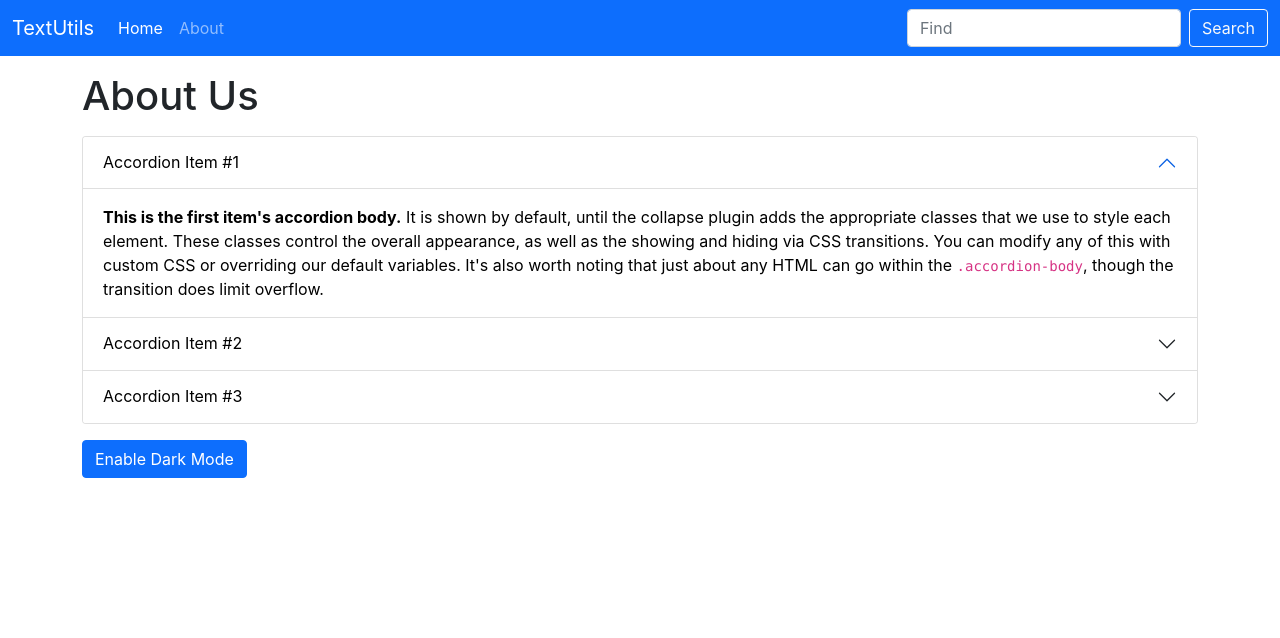
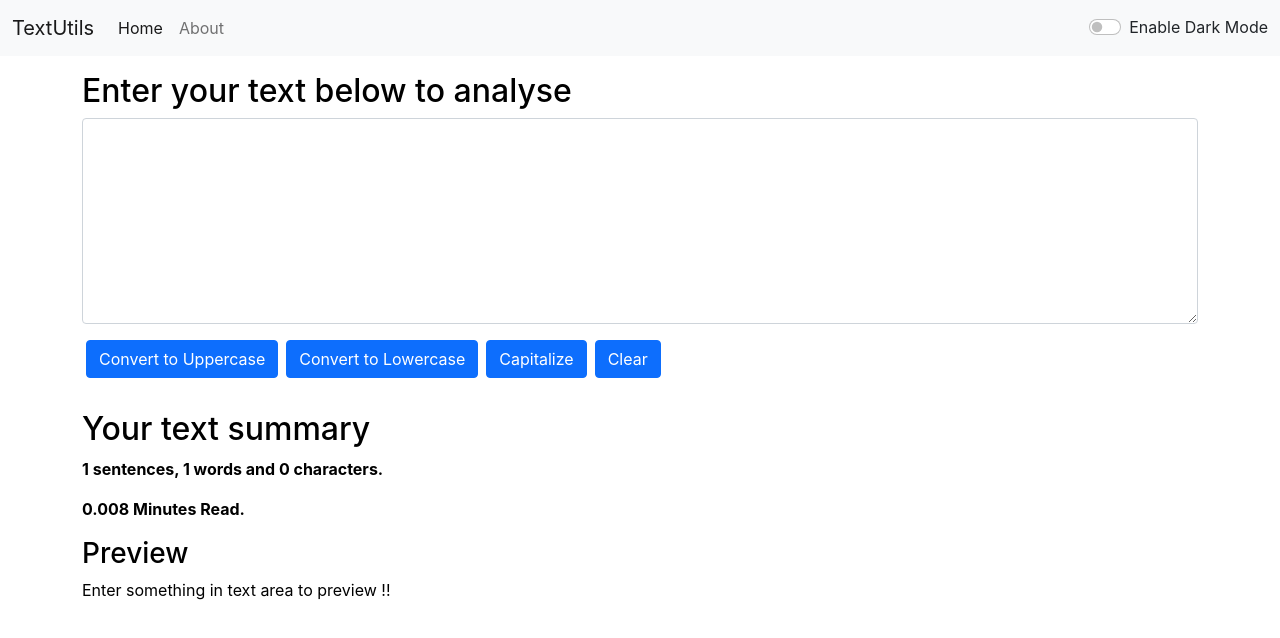
Before and after one commit to NumanDeveloper/TextUtils-React, a React (Create React App) app: page / in a window 1280 px wide. Shown: the top 638 px of the page. Built offline with nearby package versions, Linux system fonts and the light colour scheme.

Commit message:
added dark mode

```diff
--- a/src/App.js
+++ b/src/App.js
@@ -2,15 +2,29 @@ import logo from './logo.svg';
 import './App.css';
 import Navbar from './components/Navbar';
 import PropTypes from 'prop-types'
-import About from './components/About';
-// import TextForm from './components/TextForm';
+// import About from './components/About';
+import TextForm from './components/TextForm';
+import { useState } from 'react';
 
 function App() {
+  // TODO: give most control to App.js
+  const [mode, setMode] = useState('light');
+
+  const toggleMode = () =>{
+    if (mode === 'light') {
+      setMode('dark');
+      document.body.style.backgroundColor = '#070a26';
+    }
+    else{
+      setMode('light');
+      document.body.style.backgroundColor = 'white';
+    }
+  }
   return (
     <>
-      <Navbar title="TextUtils"/>
-      {/* <TextForm heading="Enter your text below to analyse"/> */}
-      <About/>
+      <Navbar title="TextUtils" mode={mode} toggleMode={toggleMode}/>
+      <TextForm heading="Enter your text below to analyse" mode={mode}/>
+      {/* <About/> */}
     </>
   );
 }
--- a/src/components/About.js
+++ b/src/components/About.js
@@ -29,47 +29,47 @@ export default function About() {
         <div>
             <div className='container'>
                 <h1 className='my-3'>About Us</h1>
-                <div class="accordion" id="accordionExample">
-                    <div class="accordion-item" style={style}>
-                        <h2 class="accordion-header" id="headingOne">
-                            <button style={style} class="accordion-button" type="button" data-bs-toggle="collapse" data-bs-target="#collapseOne" aria-expanded="true" aria-controls="collapseOne">
+                <div className="accordion" id="accordionExample">
+                    <div className="accordion-item" style={style}>
+                        <h2 className="accordion-header" id="headingOne">
+                            <button style={style} className="accordion-button" type="button" data-bs-toggle="collapse" data-bs-target="#collapseOne" aria-expanded="true" aria-controls="collapseOne">
                                 Accordion Item #1
                             </button>
                         </h2>
-                        <div id="collapseOne" class="accordion-collapse collapse show" aria-labelledby="headingOne" data-bs-parent="#accordionExample">
-                            <div class="accordion-body">
+                        <div id="collapseOne" className="accordion-collapse collapse show" aria-labelledby="headingOne" data-bs-parent="#accordionExample">
+                            <div className="accordion-body">
                                 <strong>This is the first item's accordion body.</strong> It is shown by default, until the collapse plugin adds the appropriate classes that we use to style each element. These classes control the overall appearance, as well as the showing and hiding via CSS transitions. You can modify any of this with custom CSS or overriding our default variables. It's also worth noting that just about any HTML can go within the <code>.accordion-body</code>, though the transition does limit overflow.
                             </div>
                         </div>
                     </div>
 
-                    <div class="accordion-item" style={style}>
-                        <h2 class="accordion-header" id="headingTwo">
-                            <button style={style} class="accordion-button collapsed" type="button" data-bs-toggle="collapse" data-bs-target="#collapseTwo" aria-expanded="false" aria-controls="collapseTwo">
+                    <div className="accordion-item" style={style}>
+                        <h2 className="accordion-header" id="headingTwo">
+                            <button style={style} className="accordion-button collapsed" type="button" data-bs-toggle="collapse" data-bs-target="#collapseTwo" aria-expanded="false" aria-controls="collapseTwo">
                                 Accordion Item #2
                             </button>
                         </h2>
-                        <div id="collapseTwo" class="accordion-collapse collapse" aria-labelledby="headingTwo" data-bs-parent="#accordionExample">
-                            <div class="accordion-body">
+                        <div id="collapseTwo" className="accordion-collapse collapse" aria-labelledby="headingTwo" data-bs-parent="#accordionExample">
+                            <div className="accordion-body">
                                 <strong>This is the second item's accordion body.</strong> It is hidden by default, until the collapse plugin adds the appropriate classes that we use to style each element. These classes control the overall appearance, as well as the showing and hiding via CSS transitions. You can modify any of this with custom CSS or overriding our default variables. It's also worth noting that just about any HTML can go within the <code>.accordion-body</code>, though the transition does limit overflow.
                             </div>
                         </div>
                     </div>
 
-                    <div class="accordion-item" style={style}>
-                        <h2 class="accordion-header" id="headingThree">
-                            <button style={style} class="accordion-button collapsed" type="button" data-bs-toggle="collapse" data-bs-target="#collapseThree" aria-expanded="false" aria-controls="collapseThree">
+                    <div className="accordion-item" style={style}>
+                        <h2 className="accordion-header" id="headingThree">
+                            <button style={style} className="accordion-button collapsed" type="button" data-bs-toggle="collapse" data-bs-target="#collapseThree" aria-expanded="false" aria-controls="collapseThree">
                                 Accordion Item #3
                             </button>
                         </h2>
-                        <div id="collapseThree" class="accordion-collapse collapse" aria-labelledby="headingThree" data-bs-parent="#accordionExample">
-                            <div class="accordion-body">
+                        <div id="collapseThree" className="accordion-collapse collapse" aria-labelledby="headingThree" data-bs-parent="#accordionExample">
+                            <div className="accordion-body">
                                 <strong>This is the third item's accordion body.</strong> It is hidden by default, until the collapse plugin adds the appropriate classes that we use to style each element. These classes control the overall appearance, as well as the showing and hiding via CSS transitions. You can modify any of this with custom CSS or overriding our default variables. It's also worth noting that just about any HTML can go within the <code>.accordion-body</code>, though the transition does limit overflow.
                             </div>
                         </div>
                     </div>
                 </div>
-                <button type="button" class="my-3 btn btn-primary" onClick={toggleState}>{btn}</button>
+                <button type="button" className="my-3 btn btn-primary" onClick={toggleState}>{btn}</button>
             </div>
         </div>
     )
--- a/src/components/Navbar.js
+++ b/src/components/Navbar.js
@@ -2,7 +2,7 @@ import React from 'react'
 
 export default function Navbar(props) {
     return (
-        <nav className="navbar navbar-expand-md navbar-dark bg-primary">
+        <nav className={`navbar navbar-expand-md navbar-${props.mode} bg-${props.mode}`}>
             <div className="container-fluid">
                 <a className="navbar-brand" href="/">{props.title}</a>
                 <button className="navbar-toggler" type="button" data-bs-toggle="collapse" data-bs-target="#navbarSupportedContent" aria-controls="navbarSupportedContent" aria-expanded="false" aria-label="Toggle navigation">
@@ -17,10 +17,14 @@ export default function Navbar(props) {
                             <a className="nav-link" href="/">{props.about}</a>
                         </li>
                     </ul>
-                    <form className="d-flex">
+                    {/* <form className="d-flex">
                         <input className="form-control me-2" type="search" placeholder="Find" />
                         <button className="btn btn-outline-light" type="submit">Search</button>
-                    </form>
+                    </form> */}
+                    <div className={`form-check form-switch text-${props.mode === 'light' ? 'dark' : 'light'}`}>
+                        <input className="form-check-input" type="checkbox" role="switch" id="switch" onClick={props.toggleMode}/>
+                        <label className="form-check-label" htmlFor="switch">Enable Dark Mode</label>
+                    </div>
                 </div>
             </div>
         </nav>
--- a/src/components/TextForm.js
+++ b/src/components/TextForm.js
@@ -3,6 +3,7 @@ import React, { useState } from 'react'
 export default function TextForm(props) {
     // Declare a new state variable, which we'll call "text"
     const [text, setText] = useState("");
+    //   TODO:
     //   we can't change the value of state variable directly, instead use function
     //   setText("new text");
     const handleUpperClick = () => {
@@ -30,21 +31,24 @@ export default function TextForm(props) {
     }
     return (
         <>
-            <div className="container my-3">
+            <div className="container my-3" style={{ color: props.mode === 'dark' ? 'white' : 'black' }}>
                 <h2>{props.heading}</h2>
-                <textarea className="form-control" onChange={handleOnChange} value={text} id="myBox" rows="8"></textarea>
+                <textarea className="form-control" onChange={handleOnChange} value={text} style={{
+                    backgroundColor: props.mode === 'dark' ? 'gray' : 'white',
+                    color: props.mode === 'dark' ? 'white' : 'black'
+                }} id="myBox" rows="8"></textarea>
                 <button className="my-3 mx-1 btn btn-primary" onClick={handleUpperClick}>Convert to Uppercase</button>
                 <button className="my-3 mx-1 btn btn-primary" onClick={handleLowerClick}>Convert to Lowercase</button>
                 <button className="my-3 mx-1 btn btn-primary" onClick={handleCapClick}>Capitalize</button>
                 <button className="my-3 mx-1 btn btn-primary" onClick={handleClearClick}>Clear</button>
             </div>
 
-            <div className="container">
+            <div className="container" style={{ color: props.mode === 'dark' ? 'white' : 'black' }}>
                 <h2>Your text summary</h2>
                 <b><p>{text.split(".").length} sentences, {text.split(" ").length} words and {text.length} characters.</p>
                     <p>{0.008 * text.split(" ").length} Minutes Read.</p></b>
                 <h3>Preview</h3>
-                <p>{text}</p>
+                <p>{text.length > 0 ? text : "Enter something in text area to preview !!"}</p>
             </div>
         </>
     )
```
Also changed, not shown: src/index.css (line endings or trailing spaces).
